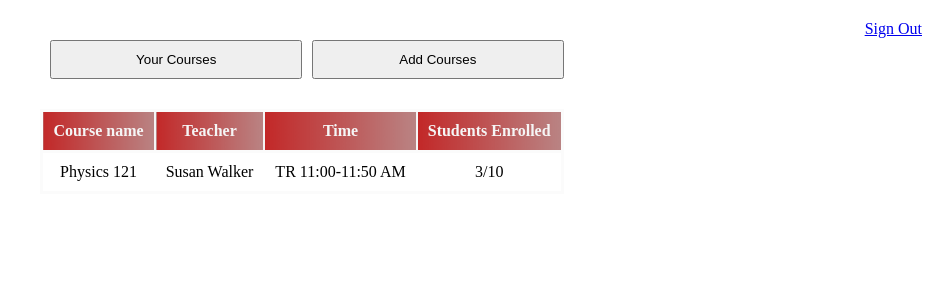
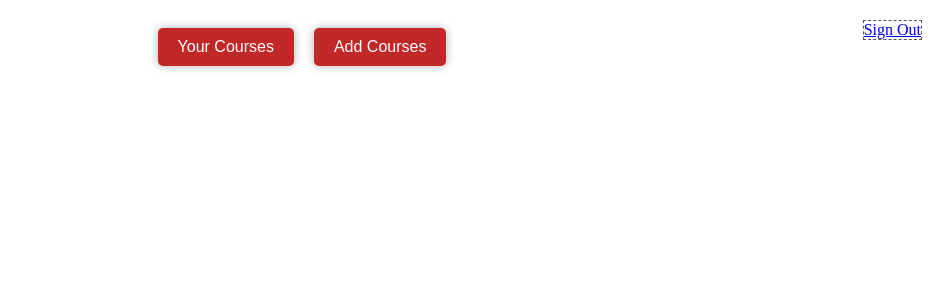
Before and after one commit to flopez0294/FullStackCSE108Project1, a Flask app: page /student in a window 1280 px wide. Shown: the top 300 px of the page, without its empty margins (338-1280 px from the left). Run offline with Flask 3, Linux system fonts and the light colour scheme; some libraries are stand-ins or nearby versions.

Commit message:
students is working for the most part
Co-authored-by: Flxw9 <Flxw9@users.noreply.github.com>

```diff
--- a/app.py
+++ b/app.py
@@ -245,15 +245,129 @@ def login():
 @app.route("/")
 @login_required
 def index():
-    return render_template('index.html')
+    return redirect(url_for('login'))
 
 @app.route("/student")
 def student_view():
     return render_template('student.html')
 
+@app.route("/student_table", methods=["GET"])
+def course_table():
+    student = Student.query.filter_by(id=current_user.id).first()
+    if not student:
+            return jsonify({"error": "Student not found"}), 404
+
+    student_courses = student.courses
+    print("getting course data")
+    courses_data = [
+        {
+            "name": course.name,
+            "teacher": ", ".join([teacher.fullname for teacher in course.teachers]),
+            "time": f"{course.days} {course.start_time.strftime('%H:%M')} - {course.end_time.strftime('%H:%M')}",
+            "enrolled": f"{len(course.students)}/{course.maxsize}"
+        } for course in student_courses
+    ]
+
+    return jsonify(courses_data)
+
+@app.route("/available_courses", methods=["GET"])
+@login_required
+def available_courses():
+    student = Student.query.filter_by(id=current_user.id).first()
+    if not student:
+        return jsonify({"error": "Student not found"}), 404
+
+
+    all_courses = Course.query.all()
+
+    courses_data = [
+        {
+            "id": course.id,
+            "name": course.name,
+            "teacher": ", ".join([teacher.fullname for teacher in course.teachers]),
+            "time": f"{course.days} {course.start_time.strftime('%H:%M')} - {course.end_time.strftime('%H:%M')}",
+            "enrolled": f"{len(course.students)}/{course.maxsize}"
+        }
+        for course in all_courses
+    ]
+
+    return jsonify(courses_data)
+
+@app.route("/join_course/<int:course_id>", methods=["POST"])
+def join_course(course_id):
+    student = Student.query.filter_by(id=current_user.id).first()
+    course = Course.query.get(course_id)
+
+    if not student or not course:
+        return jsonify({"error": "Student or course not found"}), 404
+
+    # Check if course is full
+    if len(course.students) >= course.maxsize:
+        return jsonify({"success": False}), 400  # Course is full
+
+    # Add student to course
+    course.students.append(student)
+    student.courses.append(course)
+    db.session.commit()
+
+    return jsonify({"success": True})
+
+
 @app.route("/teacher")
 def teacher_view():
     return render_template('teacher.html')
 
+@app.route("/teacher_courses", methods = ['GET'])
+@login_required
+def teacher_course():
+    teacher = Teacher.query.filter_by(id=current_user.id).first()
+
+    if not teacher:
+        flash("cannot access page", "error")
+        return redirect(url_for("index"))
+
+    courses_data = [
+        {
+        "id": course.id ,
+        "name": course.name,
+        "time": f"{course.days} {course.start_time.strftime('%H:%M')} - {course.end_time.strfrtime('%H:%M')}",
+        "enrolled": f"{len(course.students)}/{course.maxsize}"
+        }
+        for course in teacher.courses
+    ]
+
+    return render_template("teacher_courses.html", courses=courses_data)
+
+@app.route("/course_students/<int:course_id>", methods=["GET"])
+@login_required
+def course_students(course_id):
+
+    teacher = Teacher.query.filter_by(id=current_user.id).first()
+    if not teacher:
+        flash("You must be a teacher to access this page", "error")
+        return redirect(url_for("index"))
+
+
+    course = Course.query.get(course_id)
+    if not course or teacher not in course.teachers:
+        flash("You are not authorized to view this course", "error")
+        return redirect(url_for("teacher_courses"))
+
+
+    students_data = [
+        {
+            "fullname": student.fullname,
+            "username": student.username,
+            "grade": next(
+                (sc.grade for sc in StudentCourse.query.filter_by(student_id=student.id, course_id=course_id).all()), None
+            )
+        }
+        for student in course.students
+    ]
+
+
+    return render_template("course_students.html", course=course, students=students_data)
+
+
 if __name__ == "__main__":
     app.run(debug=True)
--- a/static/login.css
+++ b/static/login.css
@@ -61,27 +61,17 @@
 }
 
 
+th, td {
+    padding: 12px 20px;
+    border: 1px solid whitesmoke;
+    text-align: center;
+    box-sizing: border-box;
+}
 
 th {
-    padding: 10px;
-    margin: 5px;
-    border: 2px;
-    margin-bottom: 0px;
-
-    border-style: solid;
-    border-color: whitesmoke;
+    color: white;
     background-image: linear-gradient(to right, rgb(194, 40, 40) , rgb(185, 131, 131));
-    color: whitesmoke;
-}
-
-td {
-    padding: 10px;
-
-    border: 2px;
-    border-color: white;
-    border-style: solid;
-
-    text-align: center;
+    font-size: 18px;
 }
 
 tr {
@@ -92,39 +82,60 @@
 
 table{
     border-collapse: collapse;
-
 }
 
 #formatting {
-    width: fit-content;
+    width: 80%;
+    max-width: 1200px;
+    padding: 20px;
+    border-radius: 10px;
     margin: 0 auto;
     text-align: center;
 }
 
 #student_buttons {
     display: flex;
-    justify-content: space-between;
-    width: 100%;
-    margin: 10px;
-    padding: 20px 0;
+    justify-content: center;
+    gap: 20px;
+    margin-bottom: 20px;
 }
 
 #student_buttons button {
-    flex: 1;
-    margin: 10px 10px 0px 0px;
-    padding: 10px;
+    padding: 10px 20px;
+    font-size: 16px;
+    background-color: rgba(194, 40, 40, 1);
+    color: white;
+    border: none;
+    border-radius: 5px;
+    cursor: pointer;
+    box-shadow: 0 0 10px rgba(0, 0, 0, 0.3);
+    transition: background-color 0.3s;
+}
+
+#student_buttons button:hover {
+    background-color: rgba(194, 40, 40, 0.8);
 }
 
 #student_buttons button:active {
     background-color: #555;
 }
 
+
+
 #student_table{
-    flex: 1;
+    width: 100%;
+    border-collapse: collapse;
+}
+
+#student_table table {
+    width: 100%;
+    border-collapse: collapse;
+    box-shadow: 0 0 10px rgba(0, 0, 0, 0.1);
 }
 
 #sign_out_button {
     position: absolute;
     right: 20px;
     top: 20px;
+    border: #555 dashed 1px;
 }
--- a/static/student.js
+++ b/static/student.js
@@ -1,27 +1,112 @@
 const Turl = "/teacher"
-const Student_url = "/student"
+
+function student_courses_table() {
+    fetch('/student_table')
+        .then(response => response.json())
+        .then(data => {
+            const tbody = document.querySelector('#student_table tbody');
+            document.getElementById('student_table').style.display = 'block'
+            tbody.innerHTML = '';
+
+            data.forEach(course => {
+                const row = document.createElement('tr');
+                row.innerHTML = `
+                    <td>${course.name}</td>
+                    <td>${course.teacher}</td>
+                    <td>${course.time}</td>
+                    <td>${course.enrolled}</td>
+                `;
+                tbody.appendChild(row);
+            });
+        })
+        .catch(error => console.error('Error fetching courses:', error));
+}
+
+function load_available_courses() {
+    fetch('/available_courses')
+    .then(response => response.json())
+    .then(data => {
+
+
+        const tbody = document.querySelector('#student_table tbody');
+        tbody.innerHTML = '';  // Clear existing rows
+
+        data.forEach(course => {
+            const row = document.createElement('tr');
+            row.innerHTML = `
+                <td>${course.name}</td>
+                <td>${course.teacher}</td>
+                <td>${course.time}</td>
+                <td>${course.enrolled ?
+                        '<p >Already Enrolled</p>':
+                        `<button onclick="join_course(${course.id})">Join</button>`
+                }
+            `;
+            tbody.appendChild(row);
+        });
+    })
+    .catch(error => console.error('Error fetching available courses:', error));
+}
+
+function join_course(courseId) {
+    fetch(`/join_course/${courseId}`,
+        {
+        method: 'POST'
+        })
+        .then(response => response.json())
+        .then(data => {
+            if (data.success) {
+                alert('Successfully joined the course!');
+                load_available_courses();  // Reload the available courses list
+            } else {
+                alert('Failed to join the course. It might be full or an error occurred.');
+            }
+        })
+        .catch(error => console.error('Error joining the course:', error));
+}
+
+
+async function teacher_courses_table() {
+    const Turl = "/teacher"; // Replace with your actual API endpoint for teacher courses
+
+    try {
+        const response = await fetch(Turl); // Fetch data from server
+        if (!response.ok) {
+            throw new Error(`HTTP error! status: ${response.status}`);
+        }
+
+        const data = await response.json(); // Parse JSON response
+
+        const tbody = document.querySelector('#student_table tbody');
+        tbody.innerHTML = ''; // Clear existing rows
+
+        // Populate table rows with data
+        data.forEach(course => {
+            const row = document.createElement('tr');
+            row.innerHTML = `
+                <td><a href="/teacher_course/${course.id}" class="course-link">${course.name}</a></td>
+                <td>${course.teacher}</td>
+                <td>${course.time}</td>
+                <td>${course.enrolled}</td>
+            `;
+            tbody.appendChild(row);
+        });
+    } catch (error) {
+        console.error('Error fetching teacher courses:', error);
+        alert('Failed to load courses. Please check your backend.');
+    }
+}
+
+// Call the function to populate the table
 
 
 
-async function student_courses_table() {
-    try {
-        const response = await fetch(Student_url);
-    }
-    catch (error) {
-        console.log(error)
-    }
+function viewCourseDetails(courseId) {
+    fetch(`/course_details/${courseId}`)
+        .then(response => response.json())
+        .then(data => {
+            // Display course details in a modal or section on the page
+            console.log(data); // Replace with your UI logic
+        })
+        .catch(error => console.error('Error fetching course details:', error));
 }
-
-
-
-
-async function teacher_courses_table(){
-    try{
-        const response = await fetch(Turl)
-
-    }
-    catch(error){
-        alert(error.message);
-
-    }
-}
--- a/templates/student.html
+++ b/templates/student.html
@@ -11,26 +11,21 @@
     <a href="/logout" id="sign_out_button">Sign Out</a>
     <div id="formatting">
         <div id="student_buttons">
-            <button> Your Courses</button>
-            <button>Add Courses</button>
+            <button onclick="student_courses_table()"> Your Courses</button>
+            <button onclick="load_available_courses()"> Add Courses</button>
         </div>
-        <div id="student_table">
+        <div id="student_table" hidden>
             <table>
                 <thead>
                     <tr>
                         <th> Course name</th>
                         <th> Teacher</th>
                         <th> Time</th>
-                        <th> Students Enrolled</th>
+                        <th> Grades</th>
                     </tr>
                 </thead>
                 <tbody>
-                    <tr>
-                        <td> Physics 121 </td>
-                        <td> Susan Walker </td>
-                        <td> TR 11:00-11:50 AM </td>
-                        <td> 3/10 </td>
-                    </tr>
+
                 </tbody>
             </table>
         </div>
```
Also changed, not shown: templates/teacher.html (+7 -8 lines), instance/db.sqlite3.
